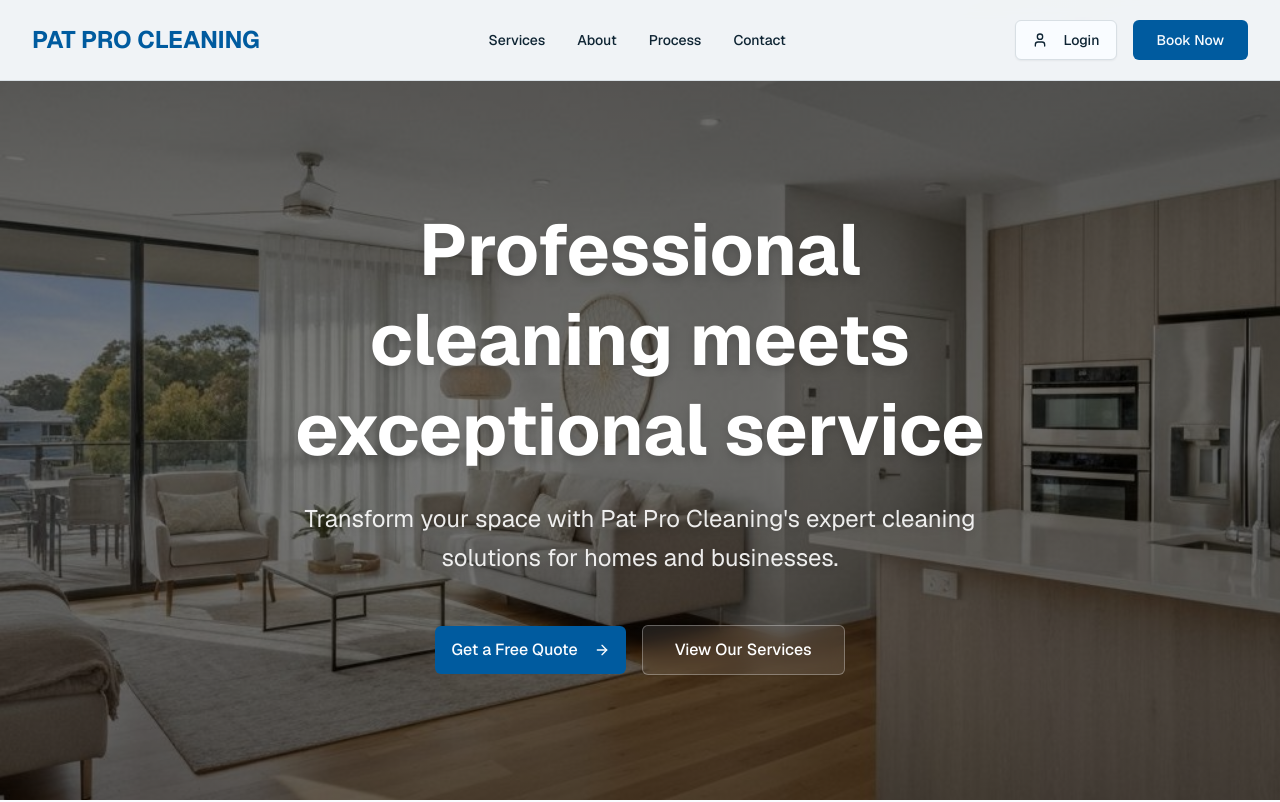
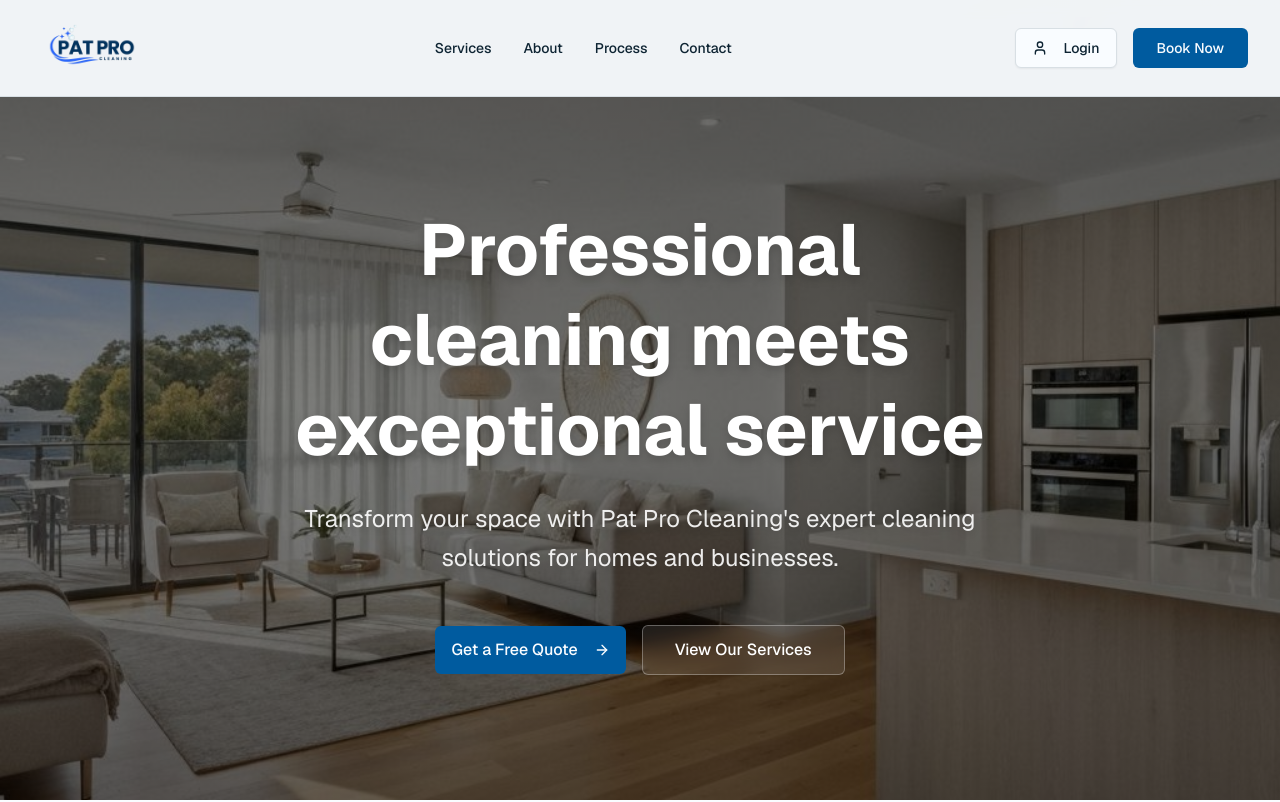
Before and after one commit to salonetechdepot/PatPro, a Next.js app: page / in a window 1280 px wide. Shown: the top 802 px of the page. Built offline with nearby package versions, Linux system fonts and the light colour scheme.

Commit message:
feat: increase logo sizes in header and footer
Update header and footer logo heights to h-30 and h-40.

#VERCEL_SKIP

Co-authored-by: salonetechdepot <236834337+salonetechdepot@users.noreply.github.com>

```diff
--- a/components/footer.tsx
+++ b/components/footer.tsx
@@ -1,10 +1,20 @@
+import Image from "next/image"
+
 export function Footer() {
   return (
     <footer className="bg-primary text-primary-foreground py-12 md:py-16">
       <div className="container mx-auto px-4 sm:px-6 lg:px-8">
         <div className="grid grid-cols-1 md:grid-cols-3 gap-8 md:gap-12 mb-8">
           <div>
-            <h3 className="text-xl font-bold mb-4">PAT PRO CLEANING</h3>
+            <div className="mb-4">
+              <Image
+                src="/PatPro_logo.png"
+                alt="Pat Pro Cleaning"
+                width={320}
+                height={107}
+                className="h-40 w-auto brightness-0 invert"
+              />
+            </div>
             <p className="text-primary-foreground/80 leading-relaxed">
               Professional cleaning services you can trust. Excellence in every detail.
             </p>
--- a/components/header.tsx
+++ b/components/header.tsx
@@ -4,6 +4,7 @@ import { useState } from "react"
 import { Button } from "@/components/ui/button"
 import { Menu, X, User } from "lucide-react"
 import Link from "next/link"
+import Image from "next/image"
 
 export function Header() {
   const [isMenuOpen, setIsMenuOpen] = useState(false)
@@ -11,10 +12,17 @@ export function Header() {
   return (
     <header className="fixed top-0 left-0 right-0 z-50 bg-background/95 backdrop-blur-sm border-b border-border">
       <div className="container mx-auto px-4 sm:px-6 lg:px-8">
-        <div className="flex items-center justify-between h-16 md:h-20">
+        <div className="flex items-center justify-between h-20 md:h-24">
           <div className="flex items-center">
-            <Link href="/" className="text-xl md:text-2xl font-bold text-primary">
-              PAT PRO CLEANING
+            <Link href="/" className="flex items-center">
+              <Image
+                src="/PatPro_logo.png"
+                alt="Pat Pro Cleaning"
+                width={300}
+                height={100}
+                className="h-30 w-auto"
+                priority
+              />
             </Link>
           </div>
 
```
Also changed, not shown: public/PatPro_logo.png (added).
